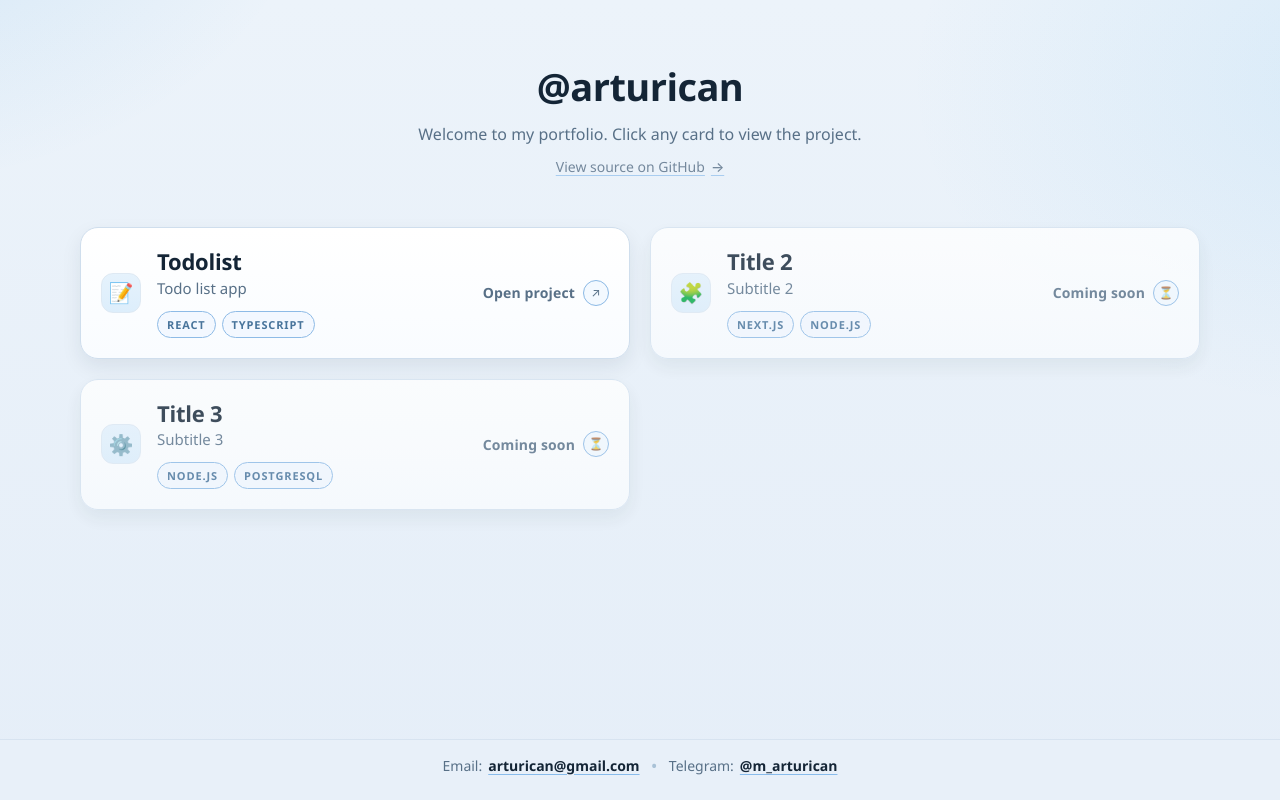
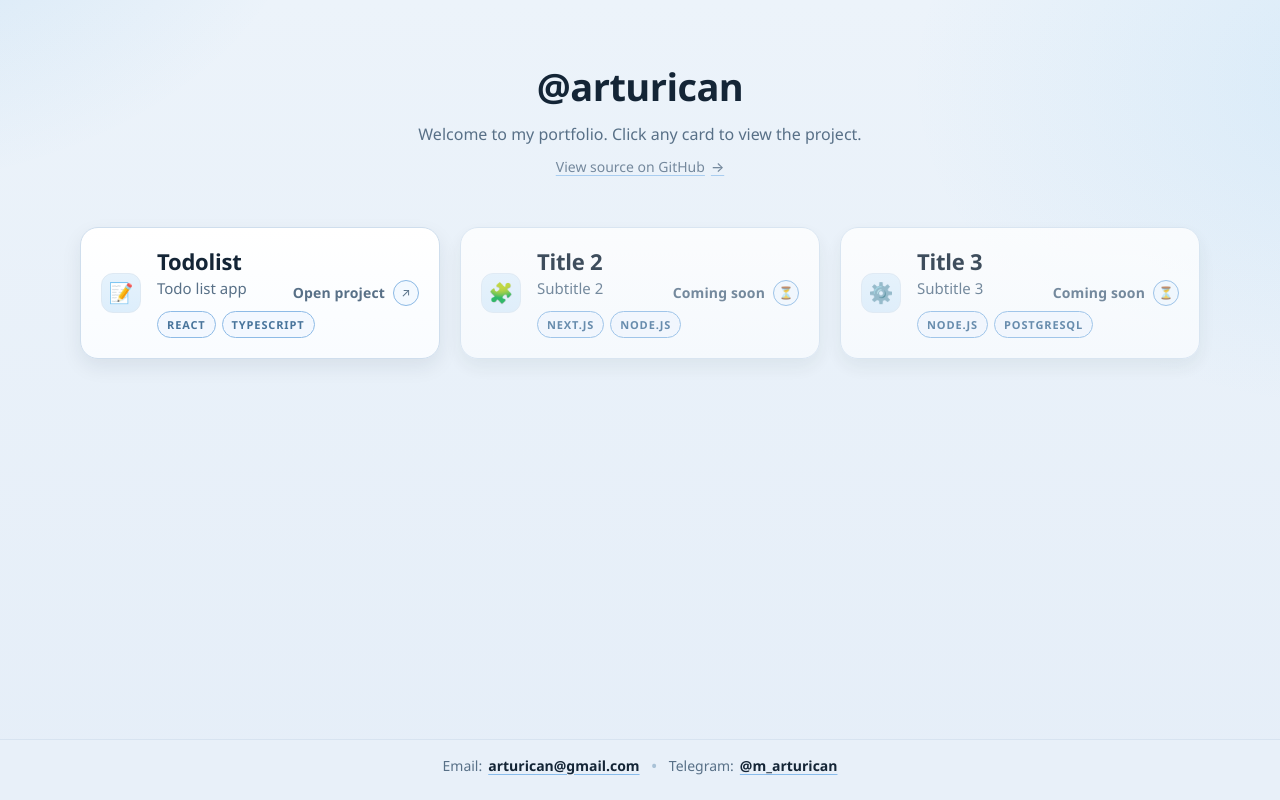
Before and after one commit to arturican/portfolio, a React (Vite) app: page / in a window 1280 px wide. Built offline with nearby package versions, Linux system fonts and the light colour scheme; no server answers.

Commit message:
style: show three project cards per row

```diff
--- a/src/app/styles/layout.css
+++ b/src/app/styles/layout.css
@@ -77,7 +77,7 @@
   padding: 0;
   margin: 0;
   display: grid;
-  grid-template-columns: repeat(2, minmax(0, 1fr));
+  grid-template-columns: repeat(3, minmax(0, 1fr));
   gap: var(--space-5);
 }
 
@@ -199,7 +199,6 @@
   }
 
   .grid {
-    grid-template-columns: repeat(3, minmax(0, 1fr));
     gap: var(--space-6);
   }
 }
```
